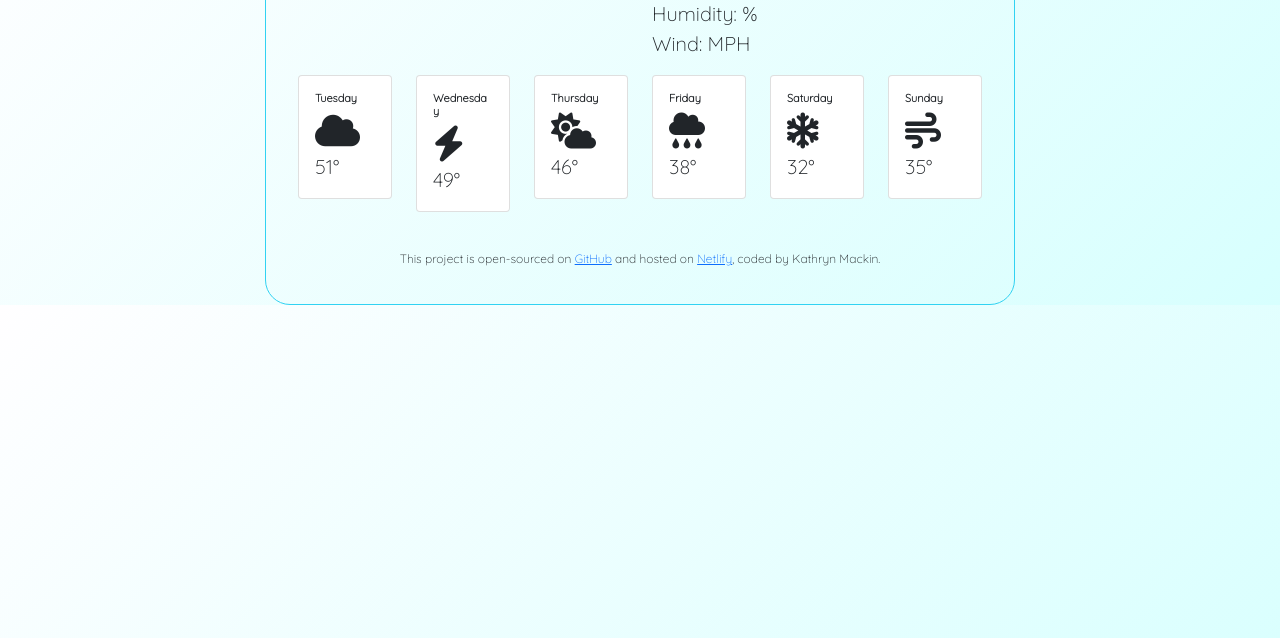
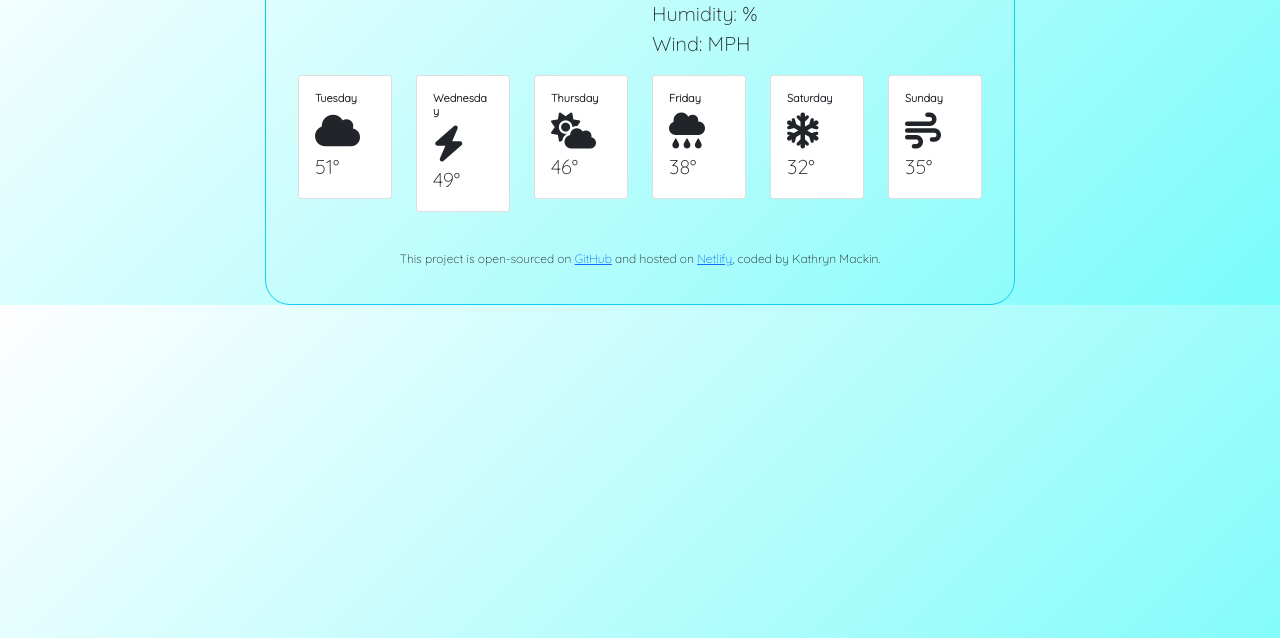
Before and after one commit to KEMackin/SheCodes-Plus-Project, a plain HTML site: page index.html in a window 1280 px wide. Shown: the part 162-800 px from the top of the page. Drawn offline with nearby package versions, Linux system fonts and the light colour scheme; no server answers.

Commit message:
Color Updates

```diff
--- a/src/styles.css
+++ b/src/styles.css
@@ -1,7 +1,7 @@
 body {
-  background: linear-gradient(-225deg, #fffeff 0%, #d7fffe 100%);
+  background: linear-gradient(-225deg, #fffeff 0%, #79fcfa 100%);
   font-family: "Quicksand", sans-serif;
-  border: 1px solid #31d2f2;
+  border: 1px solid #0fcdf3;
   padding: 20px;
   margin: 0px auto;
   border-radius: 25px;
```
